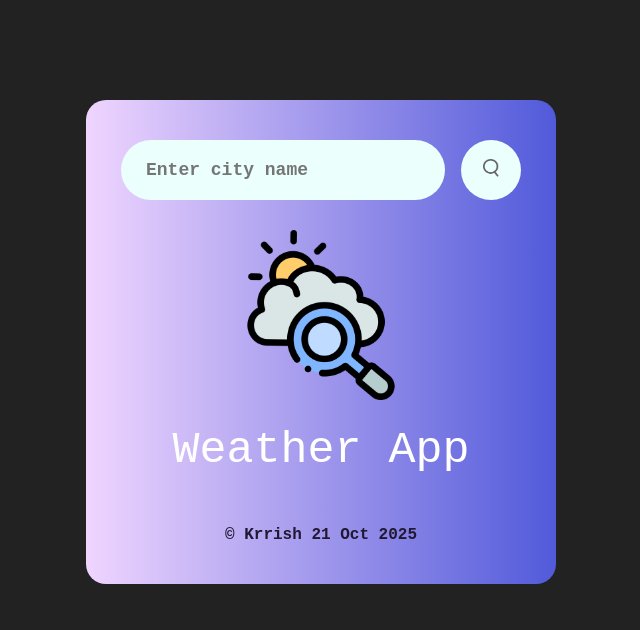
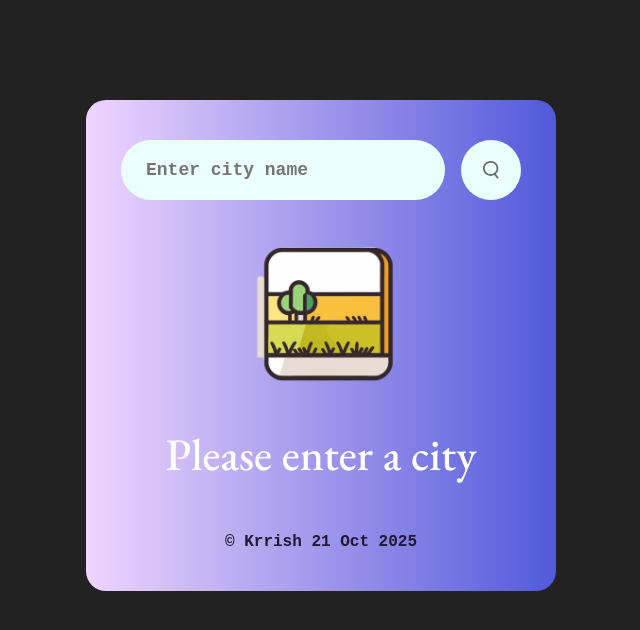
Before and after one commit to Krrish41/weather-app, a plain HTML site: page index.html in a window 1280 px wide. Both pictures are taken after a click on the button 810 px from the left and 170 px from the top of the page. Shown: the whole page, without its empty margins (319-959 px from the left). Drawn offline with nearby package versions, Linux system fonts and the light colour scheme; no server answers; a web font is replaced by a local one.

Commit message:
second commit

```diff
--- a/index.html
+++ b/index.html
@@ -11,6 +11,10 @@
     <link rel="preconnect" href="https://fonts.googleapis.com">
     <link rel="preconnect" href="https://fonts.gstatic.com" crossorigin>
     <link href="https://fonts.googleapis.com/css2?family=Google+Sans+Code:ital,wght@0,300..800;1,300..800&display=swap" rel="stylesheet">
+
+    <link rel="preconnect" href="https://fonts.googleapis.com">
+    <link rel="preconnect" href="https://fonts.gstatic.com" crossorigin>
+    <link href="https://fonts.googleapis.com/css2?family=EB+Garamond:ital,wght@0,400..800;1,400..800&display=swap" rel="stylesheet">
 </head>
 <body>
 
--- a/script.js
+++ b/script.js
@@ -6,6 +6,19 @@ const searchBtn = document.querySelector(".search button");
 const weatherIcon = document.querySelector(".weather-icon");
 
 async function checkWeather(city){
+    if(!city || city.trim() === ""){
+        document.querySelector(".temp").innerHTML = "";
+        weatherIcon.src = "images/blankField.png";
+        document.querySelector(".city").innerHTML = "Please enter a city";
+        document.querySelector(".details").style.display = "none";
+
+        const cityElement = document.querySelector(".city");
+        cityElement.style.fontFamily = '"EB Garamond", serif';
+        cityElement.style.fontOpticalSizing = 'auto';
+        cityElement.style.fontWeight = '500';
+        cityElement.style.fontStyle = 'normal';
+        return; //exit function early & not proceed with fetch
+    }
     const response = await fetch(apiUrl + city + `&appid=${apiKey}`); //waits for the fetch to complete
 
     if(response.status == 404){
@@ -20,7 +33,7 @@ async function checkWeather(city){
         document.querySelector(".temp").innerHTML = Math.round(data.main.temp) + "°C";
         document.querySelector(".humidity").innerHTML = data.main.humidity +
         "%";
-        document.querySelector(".wind").innerHTML = data.wind.speed + " km/h";
+        document.querySelector(".wind").innerHTML = data.wind.speed + "&nbsp;km/h";
 
         if(data.weather[0].main == "Clouds"){
             // .src updates the source
--- a/style.css
+++ b/style.css
@@ -40,6 +40,7 @@ body{
     flex: 1;
     margin-right: 16px;
     font-size: 18px;
+    min-width: 0;
 }
 
 .search input:hover{
@@ -54,6 +55,10 @@ body{
     width:60px;
     height:60px;
     cursor:pointer;
+    display: flex;
+    align-items: center;
+    justify-content: center;
+    flex-shrink: 0;
 }
 .search button:hover{
     outline: 2px solid #5C3E94;
@@ -77,10 +82,12 @@ body{
 }
 .details{
     display: none;
-    justify-content: space-between;
+    justify-content: center;
     align-items: center;
     padding: 0 20px;
     margin-top: 50px;
+    flex-wrap: wrap;
+    gap: 30px;
 }
 .col{
     display: flex;
@@ -109,3 +116,6 @@ body{
     margin-top: 50px;
     color: #211832;
 }
+.col div {
+    white-space: nowrap;
+}
```
Also changed, not shown: images/blankField.png (added).
